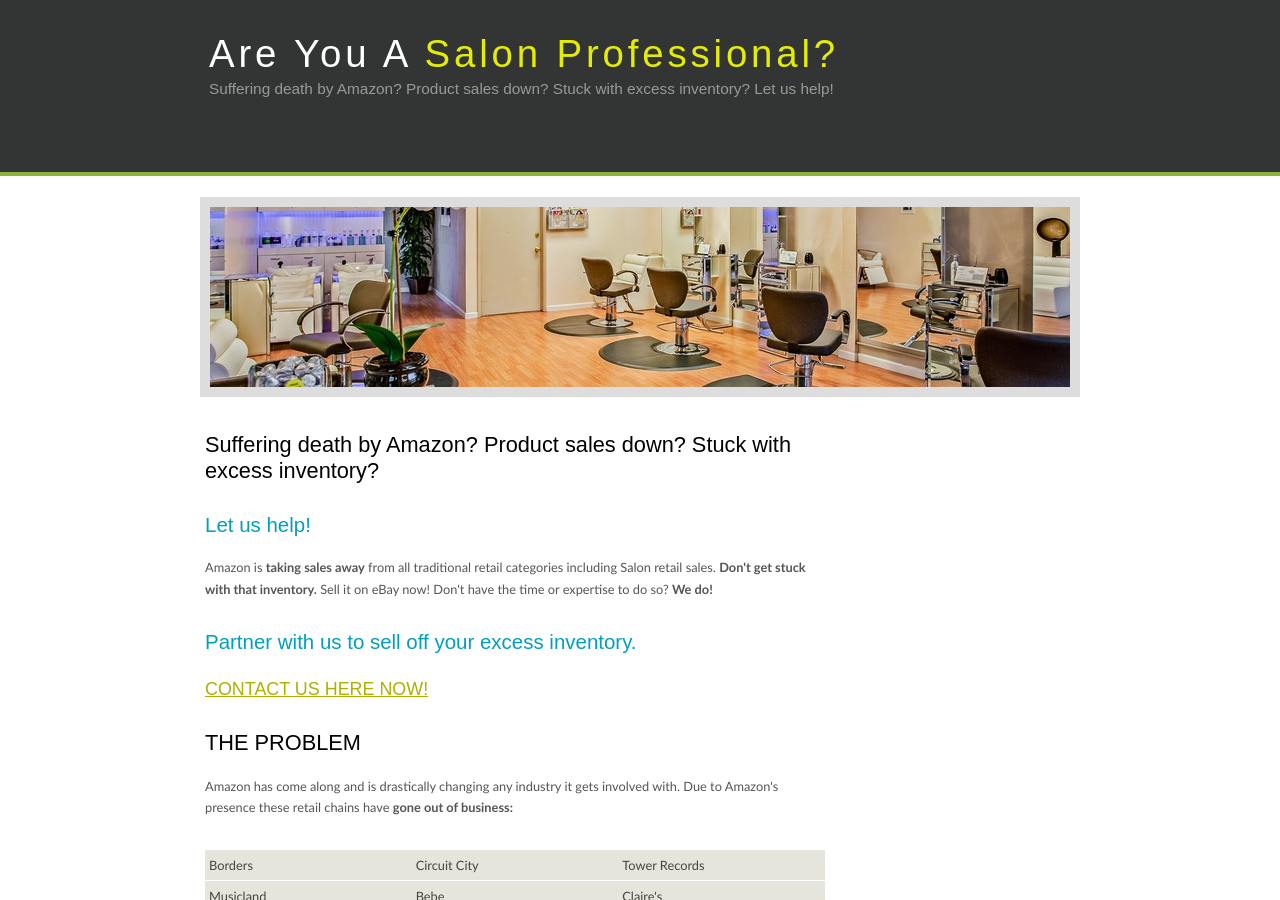
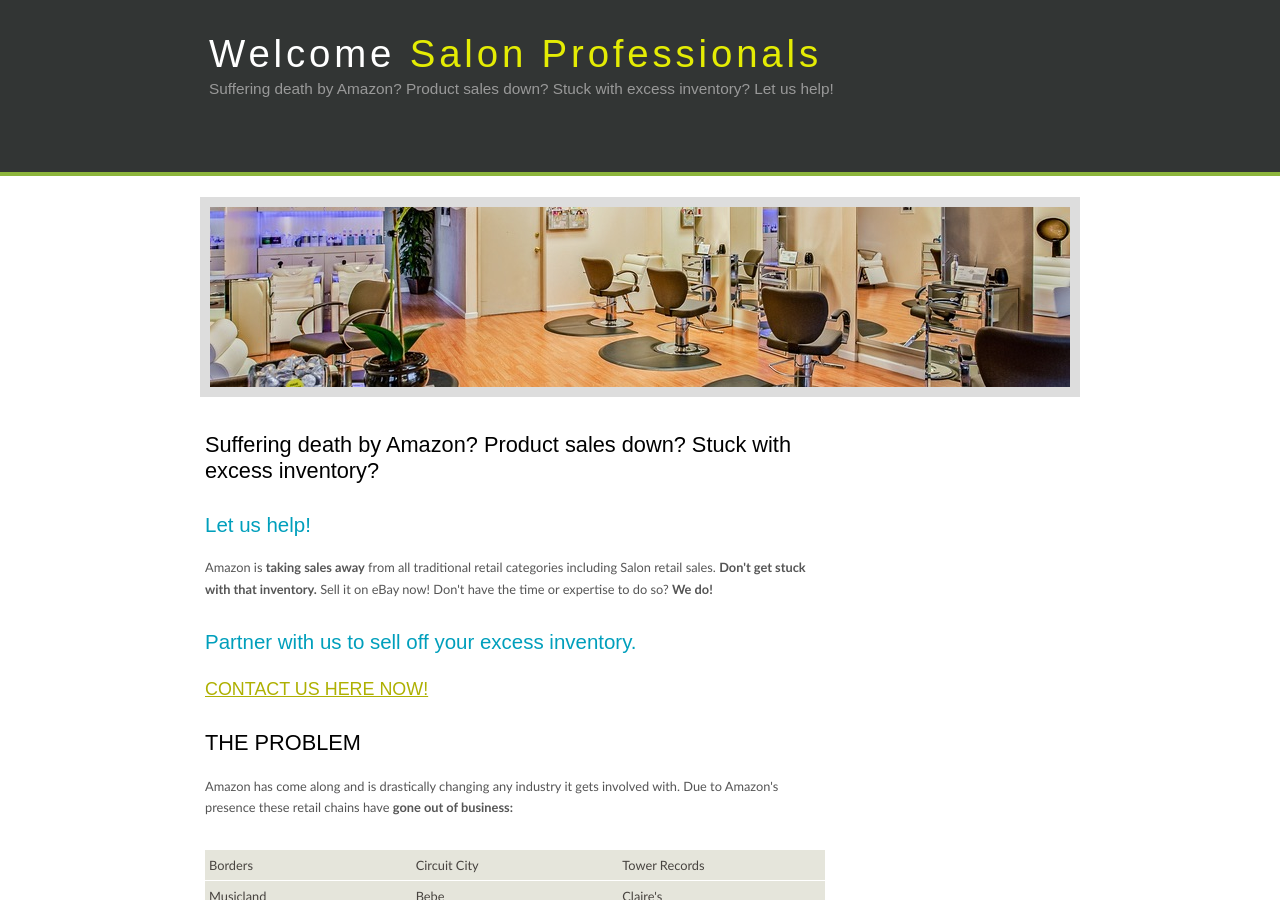
Before and after one commit to saloninfo/saloninfo.github.io, a Jekyll site: the page index.html, which Jekyll copies as it is, in a window 1280 px wide and 900 px high. Built offline with Jekyll 4.4.1, drawn with Linux system fonts in a browser that asks for light colours.

Commit message:
Update index.html

```diff
--- a/index.html
+++ b/index.html
@@ -15,7 +15,7 @@
       <div id="logo">
         <div id="logo_text">
           <!-- class="logo_colour", allows you to change the colour of the text -->
-          <h1><a href="index.html">Are You A <span class="logo_colour">Salon Professional?</span></a></h1>
+          <h1><a href="index.html">Welcome <span class="logo_colour">Salon Professionals</span></a></h1>
           <h2>Suffering death by Amazon? Product sales down? Stuck with excess inventory? Let us help!</h2>
         </div>
       </div>
```
